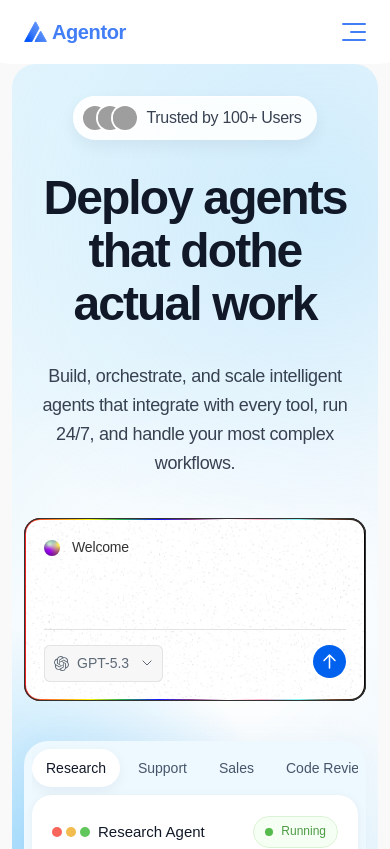
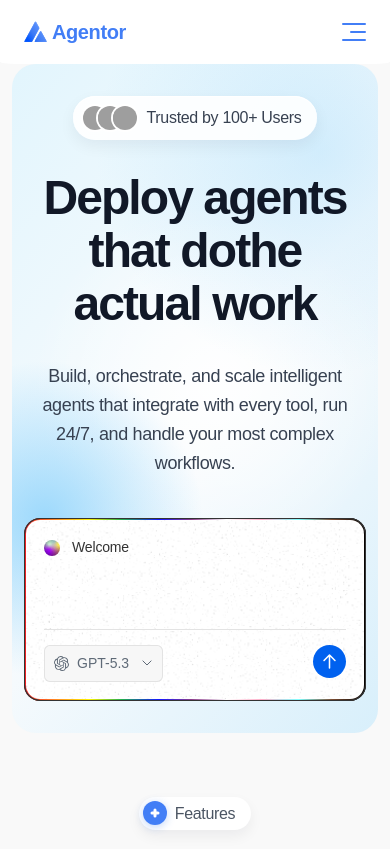
Before and after one commit to Hakam02-doom/Agentor, a Next.js app: page / in a window 390 px wide. Shown: the top 849 px of the page. Built offline with nearby package versions, Linux system fonts and the light colour scheme; grey boxes are pictures that could not be loaded; a web font is replaced by a local one.

Commit message:
Hide hero agent console

```diff
--- a/app/globals.css
+++ b/app/globals.css
@@ -167,9 +167,9 @@ html.motion-ready .hero-composer { transition-delay: 260ms; }
 .hero {
   position: relative;
   width: min(1400px, calc(100% - 48px));
-  min-height: 1102.6px;
+  min-height: 650px;
   margin: 0 auto;
-  padding-top: 48px;
+  padding: 48px 0;
   overflow: hidden;
   border-radius: 24px;
   background: url('https://framerusercontent.com/images/nJeRjnSdQesLWosBeXJwcczQibo.png?width=2736&height=1536') center / 100% 100% no-repeat;
@@ -227,6 +227,7 @@ html.motion-ready .hero-composer { transition-delay: 260ms; }
 .hero-composer-submit:hover { transform: translateY(-2px); background: #075bd7; }
 .hero-composer-submit svg { width: 33px; height: 33px; fill: none; stroke: currentColor; stroke-width: 1.55; stroke-linecap: round; stroke-linejoin: round; }
 .agent-console {
+  display: none;
   position: absolute;
   z-index: 2;
   left: 50%;
@@ -739,7 +740,7 @@ html.motion-ready .hero-composer { transition-delay: 260ms; }
     width: calc(100% - 24px);
     min-height: 0;
     margin: 0 auto;
-    padding: 32px 12px 0;
+    padding: 32px 12px;
     display: flex;
     flex-direction: column;
     gap: 40px;
```
